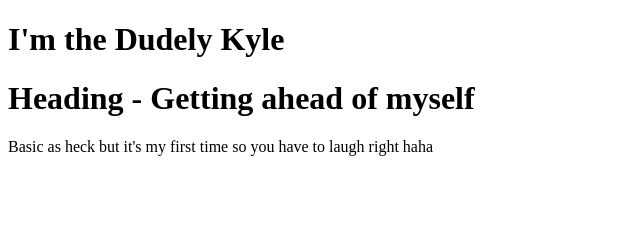
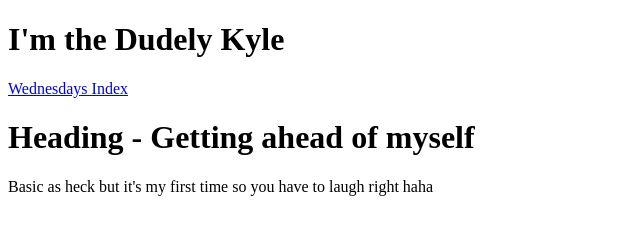
Before and after one commit to Obbshei/CS-160, a plain HTML site: page index.html in a window 1280 px wide. Shown: the whole page, without its empty margins (0-640 px from the left). Drawn offline with Linux system fonts and the light colour scheme.

Commit message:
Update index.html

```diff
--- a/index.html
+++ b/index.html
@@ -5,7 +5,7 @@
 </head>
 <body>
 <h1>I'm the Dudely Kyle</h1>
-
+<a href="wednesday/index.html">Wednesdays Index</a>
 <h1>Heading - Getting ahead of myself</h1>
 <p>Basic as heck but it's my first time so you have to laugh right haha</p>
 
```
